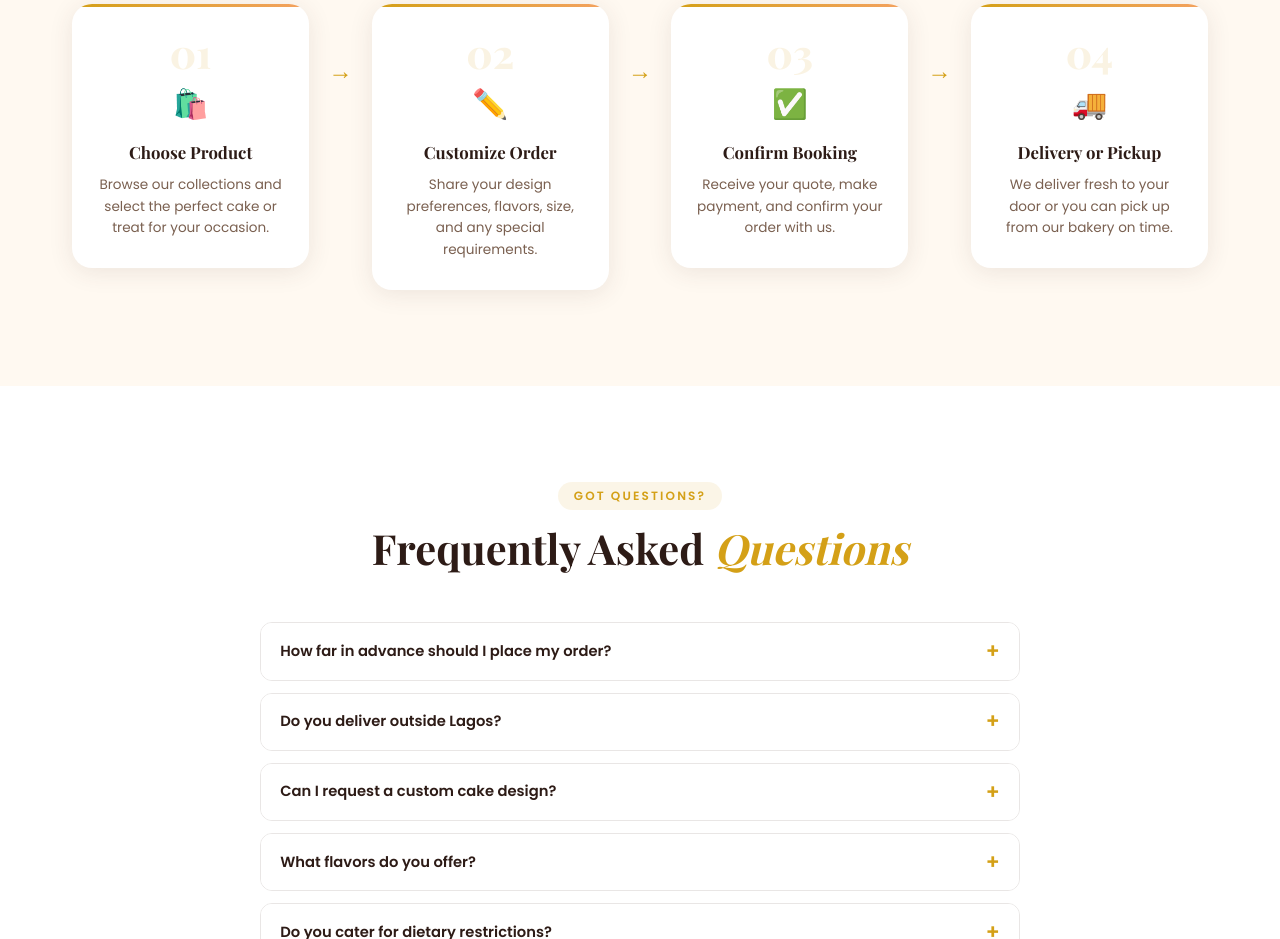
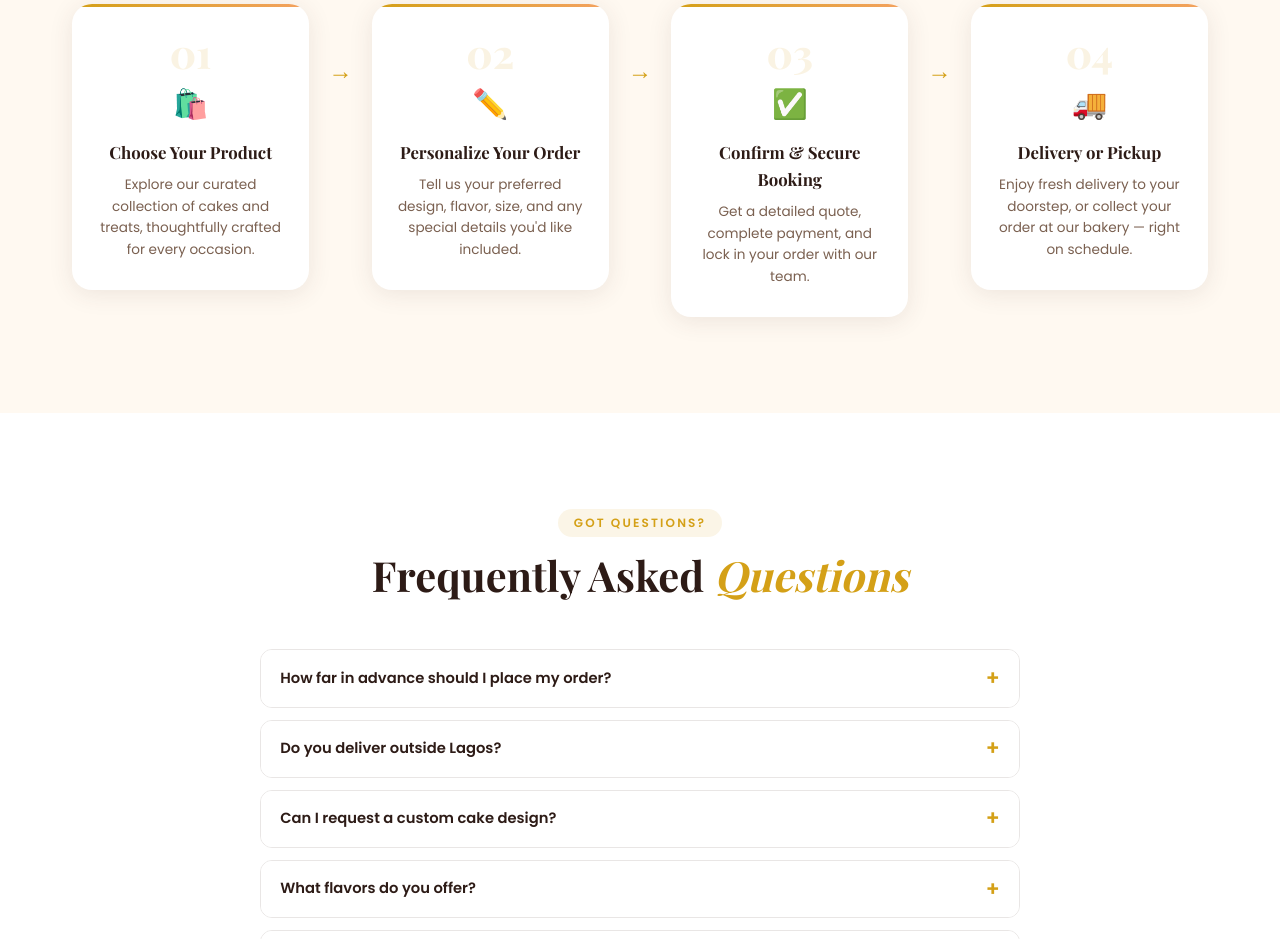
Before and after one commit to Mrhack001/Golden-bakery, a plain HTML site: page index.html in a window 1280 px wide. Shown: the part 7440-8379 px from the top of the page. Drawn offline with nearby package versions, Linux system fonts and the light colour scheme; a web font is replaced by a local one.

Commit message:
make some changes to the content of the ordering process

```diff
--- a/index.html
+++ b/index.html
@@ -553,29 +553,29 @@
             <div class="process-step reveal-card">
                 <div class="step-num">01</div>
                 <div class="step-icon">🛍️</div>
-                    <h3>Choose Product</h3>
-                    <p>Browse our collections and select the perfect cake or treat for your occasion.</p>
+                <h3>Choose Your Product</h3>
+                <p>Explore our curated collection of cakes and treats, thoughtfully crafted for every occasion.</p>
             </div>
             <div class="process-arrow">→</div>
             <div class="process-step reveal-card">
                 <div class="step-num">02</div>
                 <div class="step-icon">✏️</div>
-                    <h3>Customize Order</h3>
-                    <p>Share your design preferences, flavors, size, and any special requirements.</p>
+                <h3>Personalize Your Order</h3>
+                <p>Tell us your preferred design, flavor, size, and any special details you'd like included.</p>
             </div>
             <div class="process-arrow">→</div>
             <div class="process-step reveal-card">
                 <div class="step-num">03</div>
                 <div class="step-icon">✅</div>
-                    <h3>Confirm Booking</h3>
-                    <p>Receive your quote, make payment, and confirm your order with us.</p>
+                <h3>Confirm & Secure Booking</h3>
+                <p>Get a detailed quote, complete payment, and lock in your order with our team.</p>
             </div>
             <div class="process-arrow">→</div>
             <div class="process-step reveal-card">
                 <div class="step-num">04</div>
                 <div class="step-icon">🚚</div>
                 <h3>Delivery or Pickup</h3>
-                    <p>We deliver fresh to your door or you can pick up from our bakery on time.</p>
+                <p>Enjoy fresh delivery to your doorstep, or collect your order at our bakery — right on schedule.</p>
             </div>
         </div>
     </div>
```
Lines whose indentation alone changed are shown as unchanged.
